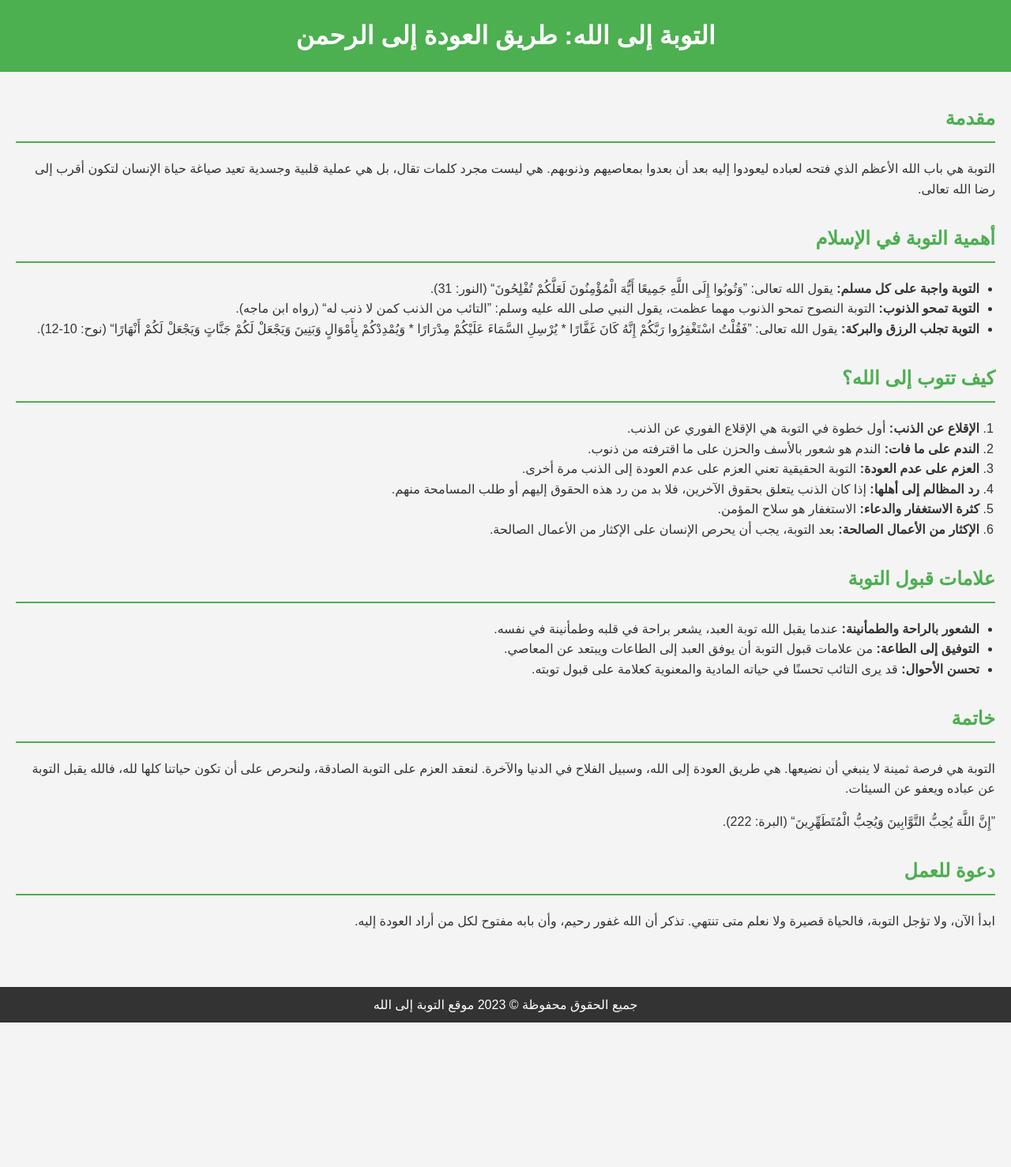
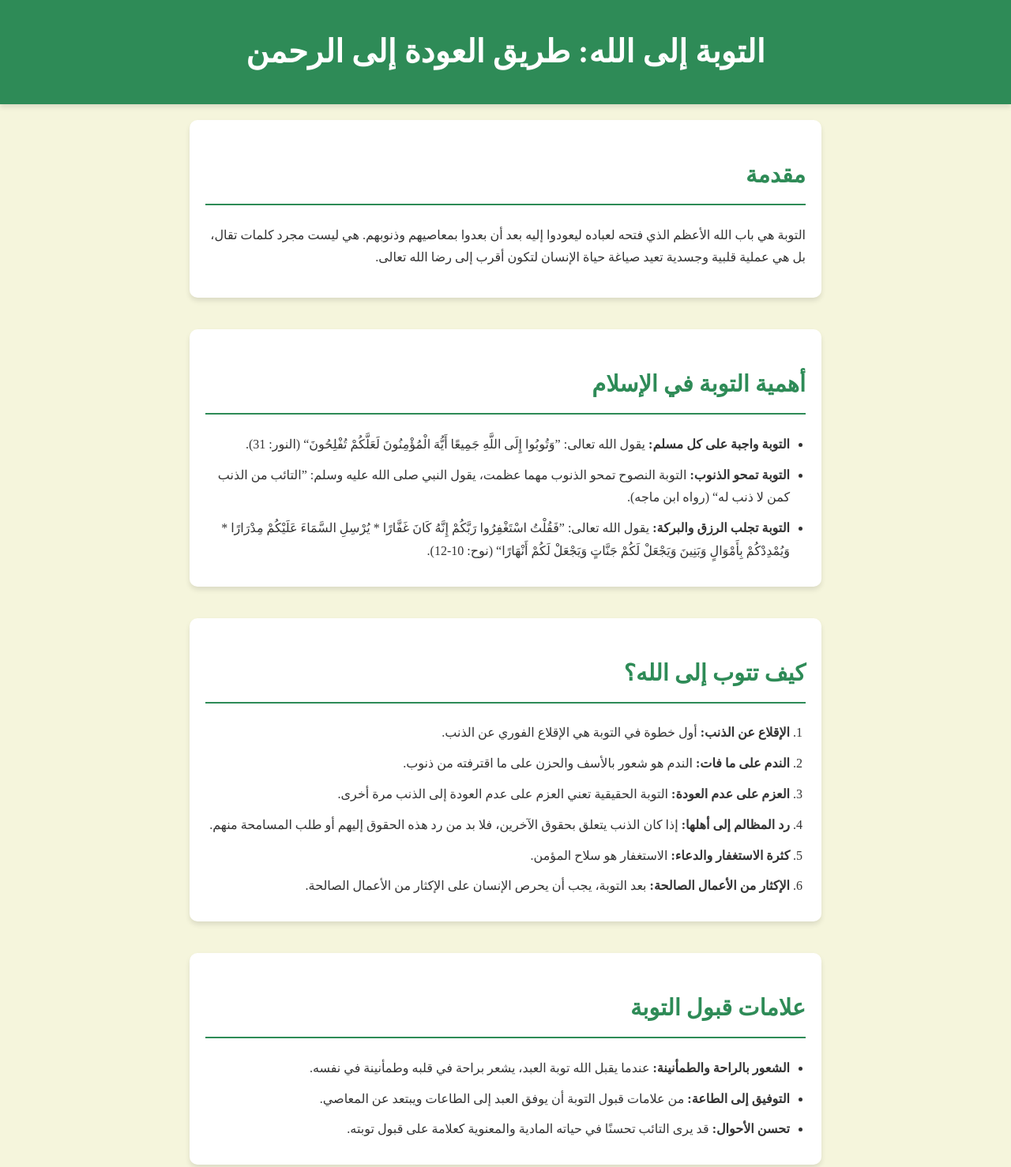
Before and after one commit to ahmedazmy81819/altobh, a plain HTML site: page index.html in a window 1280 px wide. Shown: the top 1478 px of the page at 79% size. Before the commit the page ends 1295 px from the top, so only its background shows below. Drawn offline with nearby package versions, Linux system fonts and the light colour scheme.

Commit message:
Update styles.css

```diff
--- a/styles.css
+++ b/styles.css
@@ -1,8 +1,8 @@
 body {
-    font-family: Arial, sans-serif;
-    background-color: #f4f4f4;
-    color: #333;
-    line-height: 1.6;
+    font-family: 'Amiri', serif; /* خط عربي أنيق */
+    background-color: #f5f5dc; /* لون خلفية هادئ */
+    color: #333; /* لون النص داكن */
+    line-height: 1.8;
     margin: 0;
     padding: 0;
     text-align: right;
@@ -10,28 +10,43 @@ body {
 }
 
 header {
-    background-color: #4CAF50;
-    color: white;
-    padding: 20px 0;
+    background-color: #2E8B57; /* أخضر داكن */
+    color: #fff; /* نص أبيض */
+    padding: 30px 0;
     text-align: center;
+    box-shadow: 0 4px 6px rgba(0, 0, 0, 0.1);
 }
 
 header h1 {
     margin: 0;
+    font-size: 2.5rem;
+    font-weight: bold;
 }
 
 main {
     padding: 20px;
+    max-width: 800px;
+    margin: 0 auto;
 }
 
 section {
-    margin-bottom: 30px;
+    margin-bottom: 40px;
+    padding: 20px;
+    background-color: #fff; /* خلفية بيضاء */
+    border-radius: 10px;
+    box-shadow: 0 4px 6px rgba(0, 0, 0, 0.1);
+    transition: transform 0.3s ease;
+}
+
+section:hover {
+    transform: translateY(-5px); /* حركة بسيطة عند التمرير */
 }
 
 h2 {
-    color: #4CAF50;
-    border-bottom: 2px solid #4CAF50;
+    color: #2E8B57; /* أخضر داكن */
+    border-bottom: 2px solid #2E8B57;
     padding-bottom: 10px;
+    font-size: 1.8rem;
 }
 
 ul, ol {
@@ -39,14 +54,25 @@ ul, ol {
     padding-right: 20px;
 }
 
+li {
+    margin-bottom: 10px;
+}
+
 footer {
-    background-color: #333;
-    color: white;
+    background-color: #333; /* خلفية داكنة */
+    color: #fff; /* نص أبيض */
     text-align: center;
-    padding: 10px 0;
-    margin-top: 20px;
+    padding: 15px 0;
+    margin-top: 40px;
+    box-shadow: 0 -4px 6px rgba(0, 0, 0, 0.1);
 }
 
 footer p {
     margin: 0;
+    font-size: 0.9rem;
 }
+
+/* أنيميشنات */
+.animate__animated {
+    animation-duration: 1s;
+}
```
